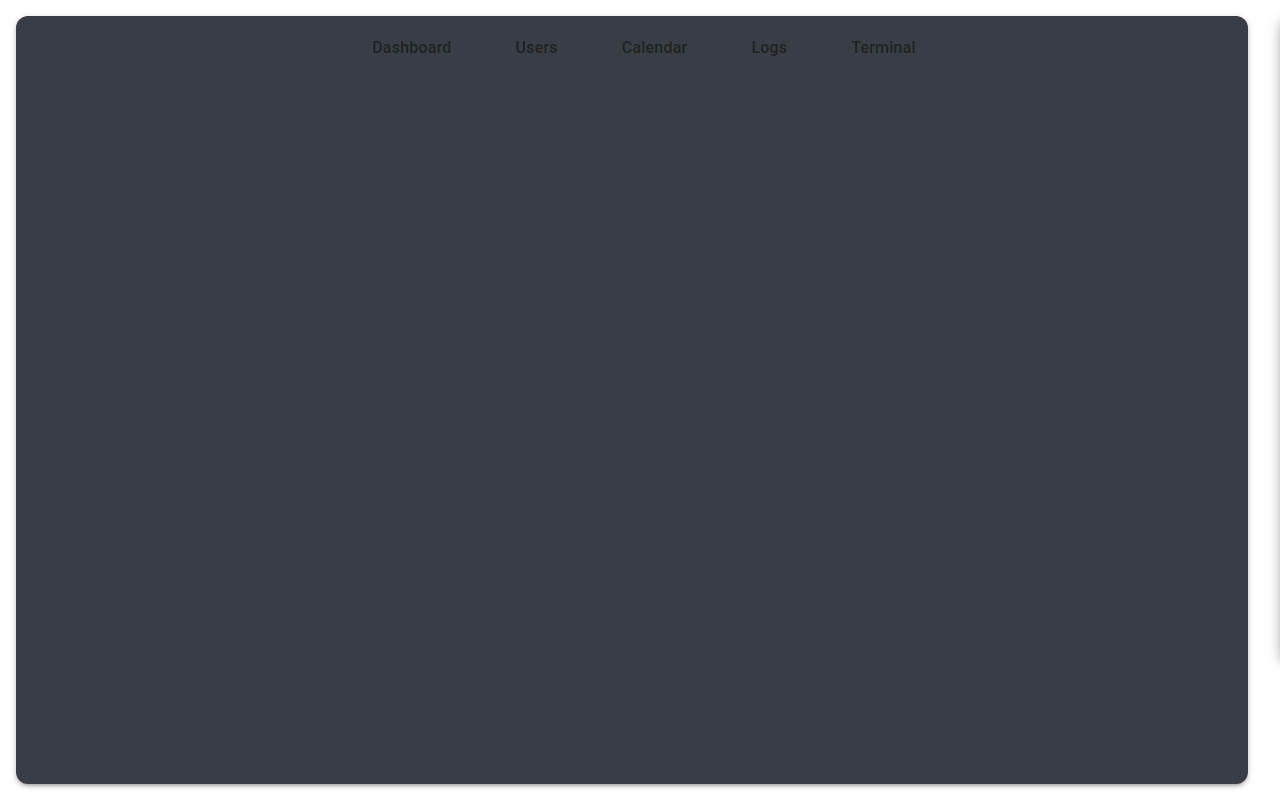
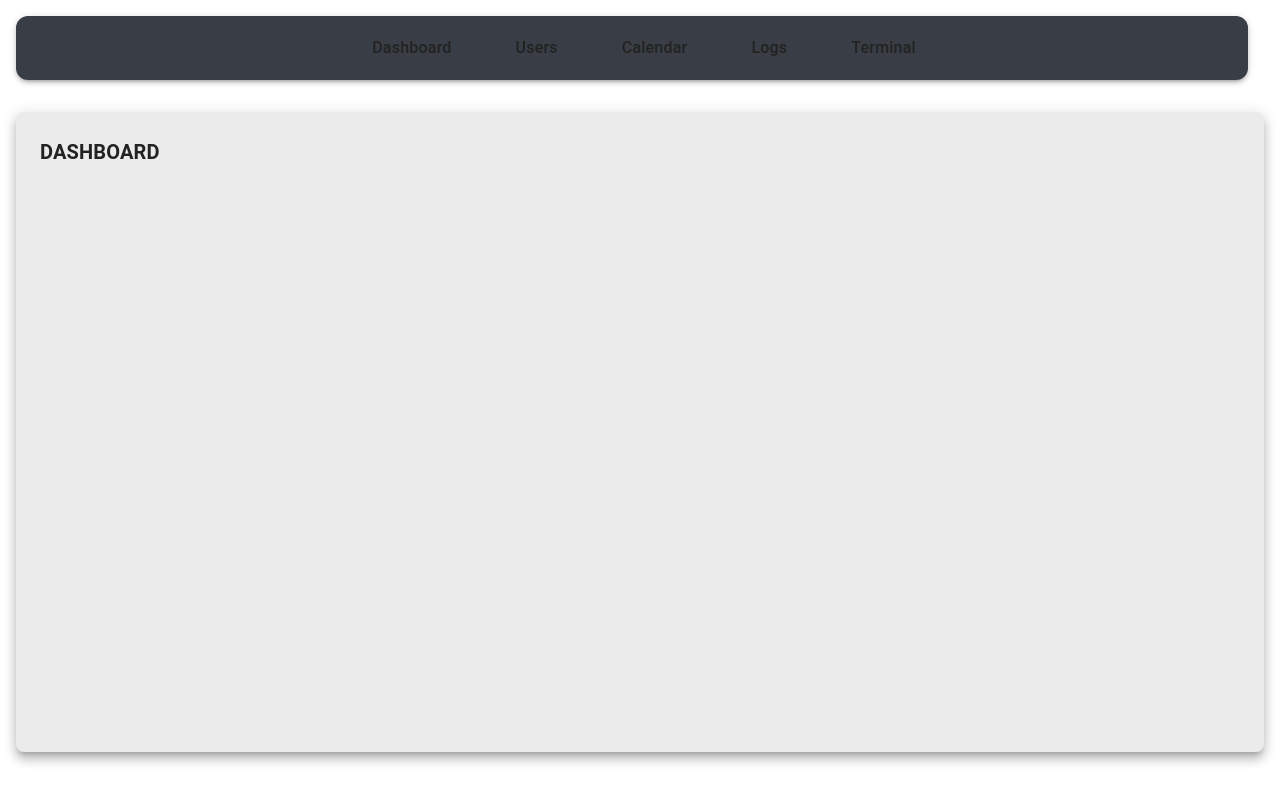
Before and after one commit to 99683/admin-frontend, a React (Vite) app: page / in a window 1280 px wide. Built offline with nearby package versions, Linux system fonts and the light colour scheme; some icons are missing.

Commit message:
Fixed bug

```diff
--- a/src/components/Layout.tsx
+++ b/src/components/Layout.tsx
@@ -1,6 +1,7 @@
 import React from "react";
 import { Box } from "@mui/material";
 import Header from "./Header";
+// import Sidebar from "./Sidebar";
 
 const Layout: React.FC<{ children: React.ReactNode }> = ({ children }) => (
   <Box
@@ -12,7 +13,8 @@ const Layout: React.FC<{ children: React.ReactNode }> = ({ children }) => (
       overflow: "hidden",
     }}
   >
-    <Box sx={{ flex: 1, display: "flex"}}>
+    {/* <Sidebar /> */}
+    <Box sx={{ flex: 1, display: "flex", flexDirection: "column" }}>
       <Header />
       <Box sx={{ flex: 1, background: "#fff" }}>
         {children}
```
